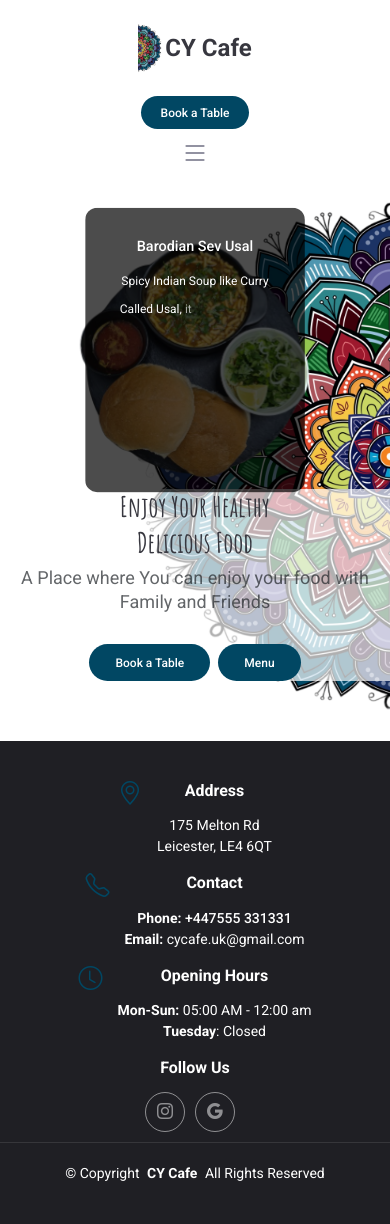
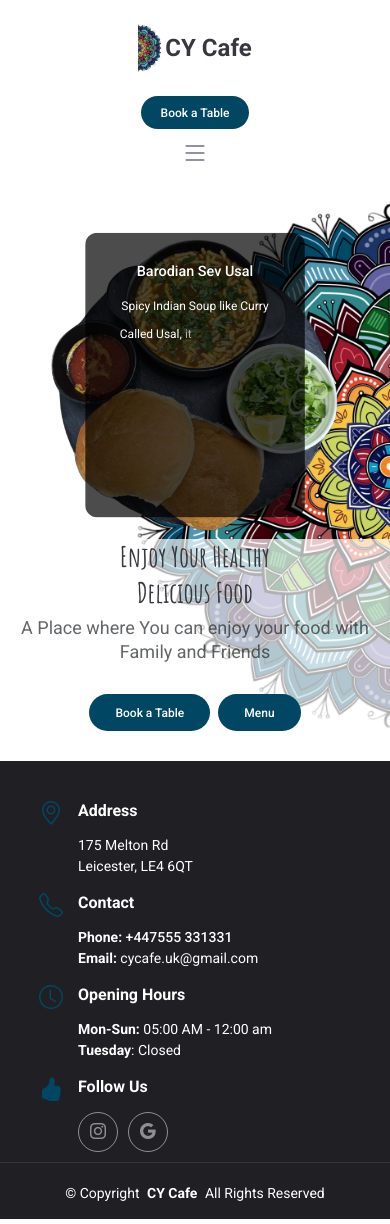
Before and after one commit to Viral8051/CYCafe, a React (Vite) app: page / in a window 390 px wide. Built offline with nearby package versions, Linux system fonts and the light colour scheme.

Commit message:
update 28-12-2024 2

```diff
--- a/public/assets/css/CYcustomcss.css
+++ b/public/assets/css/CYcustomcss.css
@@ -252,6 +252,9 @@ p.hero-pop-Content2 {
 .bookDesc span{
     color: #014763;
 }
+p.bookDesc a {
+    color: #014763;
+}
 
 .bookDesc a:hover{
     color: #014763;
@@ -321,7 +324,32 @@ button.closeButton {
 .footertel:hover{
     color: #014763;
 }
+.social-links {
+    display: flex;
+}
 
+.footer {
+    padding: 40px 0 15px;
+}
+
+@media screen and (max-width: 1024px ){
+    .MenuSlider.night img {
+        width: 70%;
+    }
+
+    p.morningMenuDesc {
+        width: 50%;
+        margin: 0 auto;
+        font-size: 38px;
+        font-weight: 600;
+    }
+    p.nightMenuDesc {
+        width: 50%;
+        margin: 0 auto;
+        font-size: 38px;
+        font-weight: 600;
+    }
+}
 @media screen and (max-width: 991px ){
     .hero .animated {
         margin: 0 auto;
@@ -357,10 +385,43 @@ button.closeButton {
         font-size: 18px;
 
     }
+    .section-title p {
+        font-size: 38px;
+        font-weight: 600;
+    }
+    .container.section-title.bgShad {
+        padding: 0 0 10px 0;
+    }
+    section, .section {
+        padding: 60px 0 30px;
+    }
+    .bookDesc {
+        font-size: 18px;
+    }
+    .footer h4 {
+        text-align: left;
+    }
+    .footer .address p {
+        text-align: left;
+    }
+    .footer p {
+        text-align: left;
+    }
+    .footer .d-flex {
+        justify-content: left;
+        padding-left: 10%;
+    }
+    .social-links.d-flex {
+        justify-content: left;
+    }
+    .footer .copyright p {
+        text-align: center;
+    }
+
 }
 @media screen and (max-width: 480px ){
     .img-fluid {
-        width: 12rem !important;
+        width: 15rem !important;
     }
 
     .header .logo h1 {
@@ -395,4 +456,39 @@ button.closeButton {
     .header .logo img {
         width: 24px;
     }
+
+    .section-title p {
+        font-size: 22px;
+        width: 100%;
+    }
+    .section-title {
+        padding-bottom: 10px;
+    }
+    .about1 .img-fluid {
+        width: 100% !important;
+        padding: 0 15px;
+    }
+    .book-a-table.bg-white {
+        margin: 0 15px;
+    }
+    .about .book-a-table h3 {
+        font-size: 20px;
+    }
+    .about .book-a-table h3 {
+        font-size: 20px;
+    }
+    .MenuSlider.night img {
+        width: 100%;
+    }
+
+    .contact .info-item .icon {
+        width: 40px;
+        height: 40px;
+    }
+    .contact .info-item h3 {
+        font-size: 16px;
+    }
+    .navmenu a, .navmenu a:focus {
+        font-size: 14px;
+    }
 }
--- a/src/Components/Footer/Footer.jsx
+++ b/src/Components/Footer/Footer.jsx
@@ -40,15 +40,18 @@ function Footer() {
           </div>
         </div>
 
-        <div class="col-lg-3 col-md-6">
+        <div class="col-lg-3 col-md-6 d-flex ">
+          <i class="bi bi-hand-thumbs-up-fill icon"></i>
+          <div>
           <h4>Follow Us</h4>
-          <div class="social-links d-flex">
+          <div class="social-links">
             {/* <a href="#" class="twitter"><i class="bi bi-twitter-x"></i></a> */}
             {/* <a href="#" class="facebook"><i class="bi bi-facebook"></i></a> */}
             <a href="https://www.instagram.com/cycafe_/" class="instagram"><i class="bi bi-instagram"></i></a>
             {/* <a href="#" class="linkedin"><i class="bi bi-linkedin"></i></a> */}
             <a href='https://g.co/kgs/4ToZEip' className='google'><i className='bi bi-google'></i></a>
             {/* <a href='https://www.tripadvisor.co.uk/Restaurant_Review-g26655980-d27976140-Reviews-Cy_Cafe-Leicester_Forest_East_Leicester_Leicestershire_England.html?m=19905' className='tripAdvisor'><i className='bi bi-tripadvisor'></i></a> */}
+          </div>
           </div>
         </div>
 
--- a/src/Components/Menu/Menu.jsx
+++ b/src/Components/Menu/Menu.jsx
@@ -11,7 +11,7 @@ function Menu() {
     const checkTime = () => {
       const now = new Date();
       const hours = now.getHours(); // Get the current hour (0-23)
-      if (hours >= 10 && hours < 20) {
+      if (hours >= 5 && hours < 9) {
         setShowMorPopup(true);
       }
     };
@@ -175,7 +175,7 @@ function Menu() {
     <div className="morningMenu bgShad section-title ">
       <p className='morningMenuDesc'>Wait there... Need something in <span>Early Morning</span>! Here is the morning menu</p>
     </div>
-    <div className='MenuSlioder mrning'>
+    <div className='MenuSlider mrning'>
     <Slider {...settings2}>
       <div>
         <img className='' src="Images/MenuImages/MorningMenu0.jpeg" alt="" />
```
